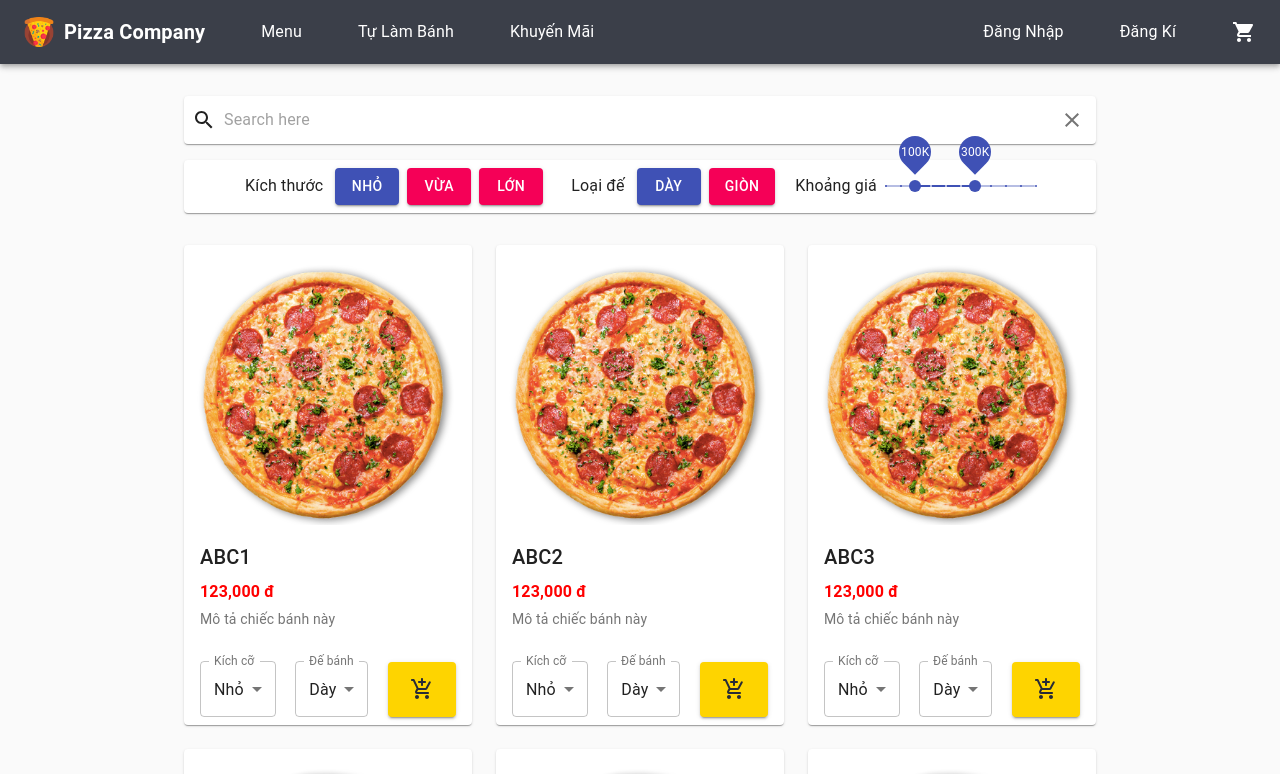
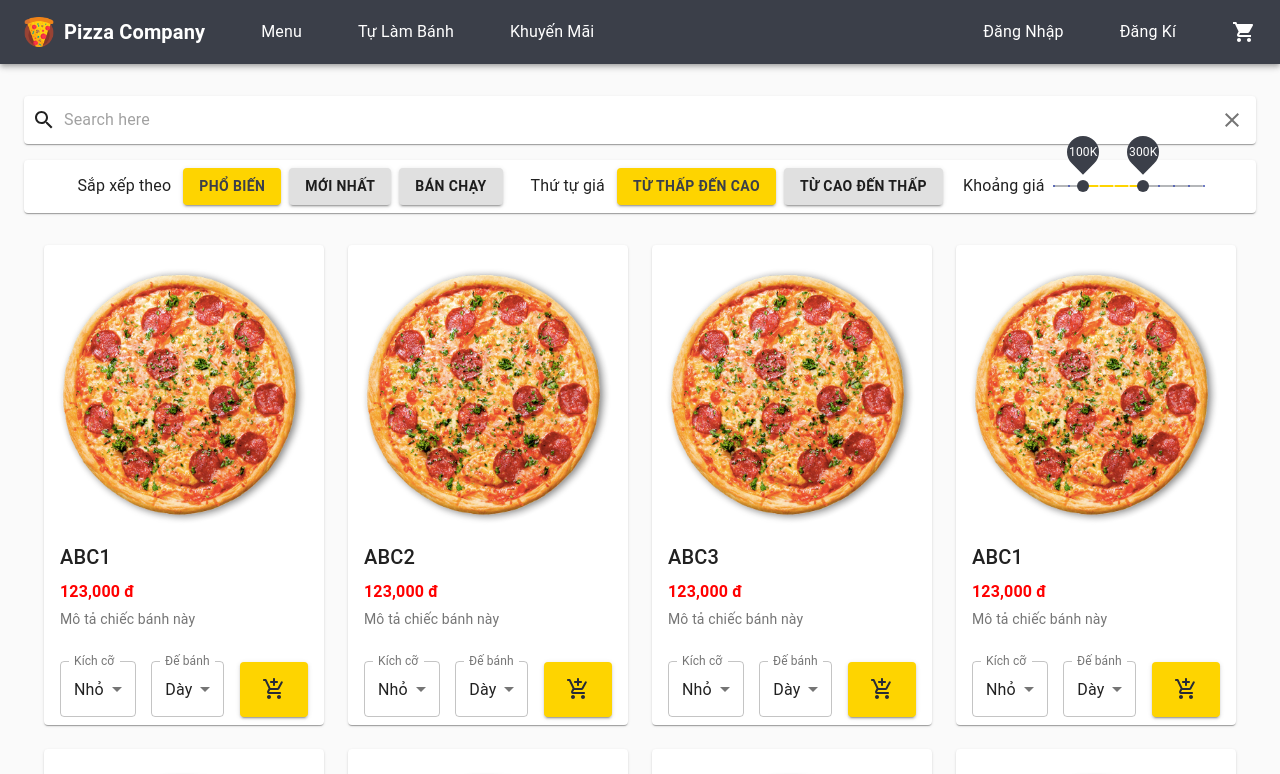
Before and after one commit to ndhungw/pizza-online, a React (Create React App) app: page /menu in a window 1280 px wide. Shown: the top 774 px of the page. Built offline with nearby package versions, Linux system fonts and the light colour scheme; a web font is replaced by a local one.

Commit message:
fix slider and still stuck at grid item stand in center of the page

```diff
--- a/package.json
+++ b/package.json
@@ -9,6 +9,7 @@
     "@testing-library/jest-dom": "^5.11.6",
     "@testing-library/react": "^11.2.2",
     "@testing-library/user-event": "^12.6.0",
+    "classnames": "^2.2.6",
     "jquery": "^3.5.1",
     "react": "^17.0.1",
     "react-dom": "^17.0.1",
--- a/src/components/Filter/Filter.js
+++ b/src/components/Filter/Filter.js
@@ -17,6 +17,13 @@ const useStyles = makeStyles((theme) => ({
   },
   button: {
     margin: theme.spacing(0, 0.5),
+    fontWeight: "bold",
+  },
+  optionButtonClicked: {
+    margin: theme.spacing(0, 0.5),
+    backgroundColor: "#FED400",
+    color: "#3B3F49",
+    fontWeight: "bold",
   },
   buttonsList: {
     margin: theme.spacing(0, 1),
@@ -24,66 +31,100 @@ const useStyles = makeStyles((theme) => ({
 }));
 export default function Filter() {
   const classes = useStyles();
+  // Tag order options
+  const [isPopularClicked, setIsPopularClicked] = useState(true);
+  const [isLatestClicked, setIsLatestClicked] = useState(false);
+  const [isBestSellerClicked, setIsBestSellerClicked] = useState(false);
+  // Price order options
+  const [fromLowToHighClicked, setFromLowToHighClicked] = useState(true);
+  const [fromHighToLowClicked, setFromHighToLowClicked] = useState(false);
 
-  // Size options
-  const [isSmallSizeClicked, setIsSmallSizeClicked] = useState(true);
-  const [isMediumSizeClicked, setIsMediumSizeClicked] = useState(false);
-  const [isLargeSizeClicked, setIsLargeSizeClicked] = useState(false);
-  // Crust options
-  const [isThickCrustClicked, setIsThickCrustClicked] = useState(true);
-  const [isThinCrustClicked, setIsThinCrustClicked] = useState(false);
+  const handlePopularButton = () => {
+    setIsPopularClicked(true);
+    setIsLatestClicked(false);
+    setIsBestSellerClicked(false);
+  };
+  const handleLatestButton = () => {
+    setIsLatestClicked(true);
+    setIsPopularClicked(false);
+    setIsBestSellerClicked(false);
+  };
+  const handleBestSellerButton = () => {
+    setIsBestSellerClicked(true);
+    setIsPopularClicked(false);
+    setIsLatestClicked(false);
+  };
+  const handleLowToHighButton = () => {
+    setFromLowToHighClicked(true);
+    setFromHighToLowClicked(false);
+  };
 
+  const handleHighToLowButton = () => {
+    setFromHighToLowClicked(true);
+    setFromLowToHighClicked(false);
+  };
   return (
     <>
       <Paper className={classes.filter}>
         <div className={classes.filterItem}>
-          <Typography>Kích thước</Typography>
+          <Typography>{"Sắp xếp theo"}</Typography>
           <div className={classes.buttonsList}>
             <Button
-              onClick={() => setIsSmallSizeClicked(!isSmallSizeClicked)}
-              className={classes.button}
+              onClick={handlePopularButton}
+              className={`${
+                isPopularClicked ? classes.optionButtonClicked : classes.button
+              }`}
               variant="contained"
-              color={isSmallSizeClicked ? "primary" : "secondary"}
             >
-              {"Nhỏ"}
+              {"Phổ biến"}
             </Button>
             <Button
-              onClick={() => setIsMediumSizeClicked(!isMediumSizeClicked)}
-              className={classes.button}
+              onClick={handleLatestButton}
               variant="contained"
-              color={isMediumSizeClicked ? "primary" : "secondary"}
+              className={`${
+                isLatestClicked ? classes.optionButtonClicked : classes.button
+              }`}
             >
-              {"Vừa"}
+              {"Mới nhất"}
             </Button>
             <Button
-              onClick={() => setIsLargeSizeClicked(!isLargeSizeClicked)}
-              className={classes.button}
+              onClick={handleBestSellerButton}
+              className={`${
+                isBestSellerClicked
+                  ? classes.optionButtonClicked
+                  : classes.button
+              }`}
               variant="contained"
-              color={isLargeSizeClicked ? "primary" : "secondary"}
             >
-              {"Lớn"}
+              {"Bán chạy"}
             </Button>
           </div>
         </div>
 
         <div className={classes.filterItem}>
-          <Typography>Loại đế</Typography>
+          <Typography>{"Thứ tự giá"}</Typography>
           <div className={classes.buttonsList}>
             <Button
-              onClick={() => setIsThickCrustClicked(!isThickCrustClicked)}
-              className={classes.button}
+              onClick={handleLowToHighButton}
               variant="contained"
-              color={isThickCrustClicked ? "primary" : "secondary"}
+              className={`${
+                fromLowToHighClicked
+                  ? classes.optionButtonClicked
+                  : classes.button
+              }`}
             >
-              {"Dày"}
+              {"Từ thấp đến cao"}
             </Button>
             <Button
-              onClick={() => setIsThinCrustClicked(!isThinCrustClicked)}
-              className={classes.button}
+              onClick={handleHighToLowButton}
               variant="contained"
-              color={isThinCrustClicked ? "primary" : "secondary"}
+              className={`${
+                fromHighToLowClicked
+                  ? classes.optionButtonClicked
+                  : classes.button
+              }`}
             >
-              {"Giòn"}
+              {"Từ cao đến thấp"}
             </Button>
           </div>
         </div>
--- a/src/components/Filter/RangeSlider.js
+++ b/src/components/Filter/RangeSlider.js
@@ -2,6 +2,24 @@ import React from "react";
 import { makeStyles } from "@material-ui/core/styles";
 import Typography from "@material-ui/core/Typography";
 import Slider from "@material-ui/core/Slider";
+import { createMuiTheme } from "@material-ui/core/styles";
+import { ThemeProvider } from "@material-ui/styles";
+
+const muiTheme = createMuiTheme({
+  overrides: {
+    MuiSlider: {
+      thumb: {
+        color: "#3B3F49",
+      },
+      track: {
+        color: "#FED400",
+      },
+      rail: {
+        color: "#3B3F49",
+      },
+    },
+  },
+});
 
 const useStyles = makeStyles((theme) => ({
   root: {
@@ -11,6 +29,9 @@ const useStyles = makeStyles((theme) => ({
   slider: {
     width: 150,
     margin: theme.spacing(0, 1),
+    // color: "#3B3F49",
+    // trackColor: "yellow",
+    // selectionColor: "green",
   },
 }));
 
@@ -29,6 +50,7 @@ export default function RangeSlider() {
   return (
     <div className={classes.root}>
       <Typography>Khoảng giá</Typography>
+      <ThemeProvider theme={muiTheme}>
         <Slider
           className={classes.slider}
           value={value}
@@ -43,6 +65,7 @@ export default function RangeSlider() {
           valueLabelFormat={(x) => `${x}K`}
           track="normal"
         />
+      </ThemeProvider>
     </div>
   );
 }
--- a/src/pages/Menu.js
+++ b/src/pages/Menu.js
@@ -12,11 +12,7 @@ const useStyles = makeStyles((theme) => ({
     marginBottom: theme.spacing(10),
   },
   searchAndFilter: {
-    // display: "flex",
     margin: theme.spacing(4, 0, 4, 0),
-    // justifyContent: "space-between",
-    // justifyContent: "center",
-    // flexWrap: "wrap",
   },
 }));
 
@@ -67,15 +63,21 @@ export default function Menu() {
   const classes = useStyles();
   return (
     <div className={classes.root}>
-      <Container component="main" maxWidth="md">
+      <Container component="main" maxWidth="lg">
         <div className={classes.searchAndFilter}>
           <SearchBar className={classes.searchBar} />
           <Filter />
         </div>
-        <Grid container spacing={3} maxWidth="md">
+        <Grid
+          container
+          direction="row"
+          justify="center"
+          spacing={3}
+          maxWidth="lg"
+        >
           {items.map((item, index) => {
             return (
-              <Grid item key={index} xs={12} sm={6} md={4}>
+              <Grid item key={index}>
                 <PizzaCard
                   className={classes.pizzaCard}
                   name={item.name}
--- a/src/pages/makePizza.js
+++ b/src/pages/makePizza.js
@@ -1,6 +1,7 @@
 import React, { useState } from "react";
 import "../App.css";
 import { Grid } from "@material-ui/core";
+import { makeStyles } from "@material-ui/core/styles";
 // import SimpleSelect from "../components/CustomPizzaCard/SimpleSelect";
 import List from "../components/Ingredient/IngreList";
 import Tray from "../components/Ingredient/Tray";
@@ -10,6 +11,7 @@ import Pork from "../assets/img/xongkhoi.jpg";
 import OC from "../assets/img/ot.jpg";
 import Vegt from "../assets/img/rau.jpg";
 import Meat from "../assets/img/bo.jpg";
+
 const HaiSan = [
   {
     id: 1,
@@ -124,7 +126,15 @@ const RauCu = [
     image: Vegt,
   },
 ];
+
+const useStyles = makeStyles((theme) => ({
+  test: {
+    marginTop: theme.spacing(4),
+  },
+}));
+
 export default function Menu() {
+  const classes = useStyles();
   const [sizeOption, setSizeOption] = useState("Nhỏ");
   const [crustOption, setCrustOption] = useState("Dày");
   const [weight, setWeight] = useState(300);
@@ -170,7 +180,10 @@ export default function Menu() {
       </Grid>
       <Grid style={{ width: "50px" }}></Grid>
       <Grid xs={3}>
-        <div style={{ position: "fixed", width: "400px" }}>
+        <div
+          className={classes.test}
+          style={{ position: "fixed", width: "400px" }}
+        >
           <Tray
             sizeOption={sizeOption}
             setSizeOption={setSizeOption}
```
Also changed, not shown: 1 other file (tests, documents, lock files or other folders). Lines whose indentation alone changed are shown as unchanged.
